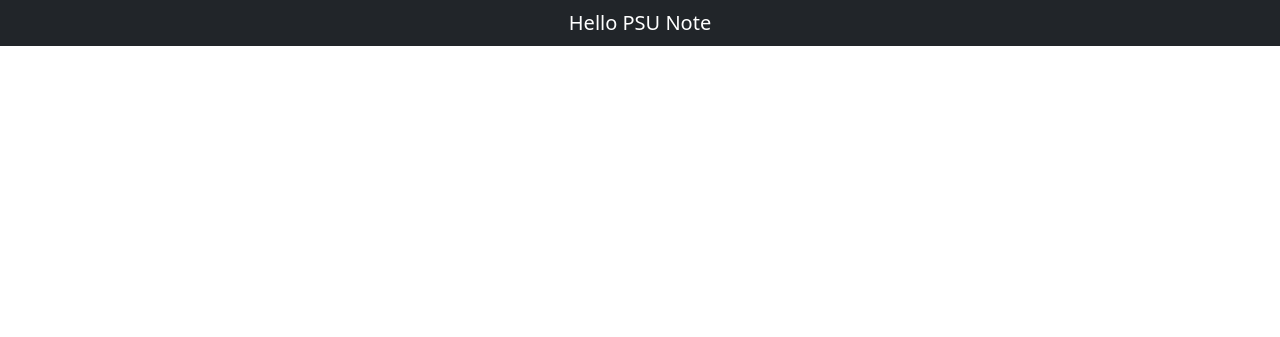
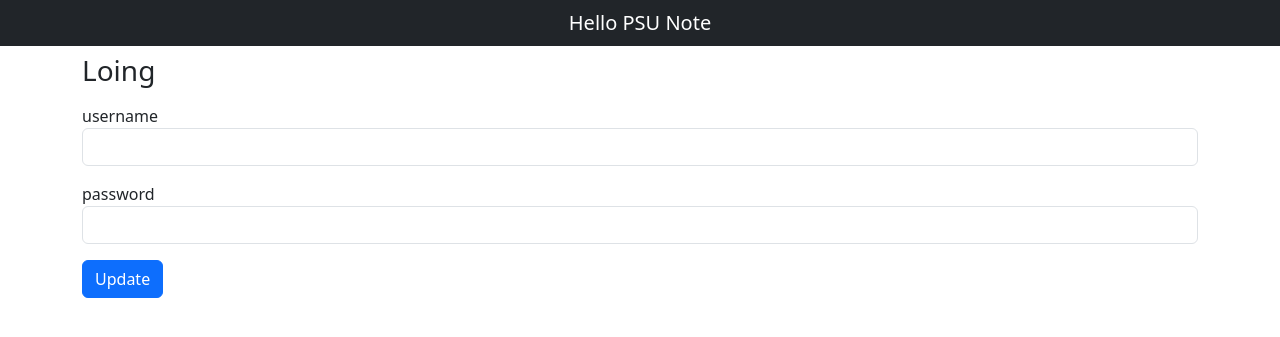
Before and after one commit to pisitklinnoy/Flask_web, a Flask app: page /login in a window 1280 px wide. Shown: the top 337 px of the page. Run offline with Flask 3, Linux system fonts and the light colour scheme; some libraries are stand-ins or nearby versions.

Commit message:
build username form ,password form and submit button

```diff
--- a/templates/login.html
+++ b/templates/login.html
@@ -1,3 +1,19 @@
 {% extends 'base.html' %}
 {% block body %}
+<h3 class="my-2">Loing</h3>
+<form action="" method="POST">
+    {{ form.hidden_tag() }}
+    <div class="form-group my-3">
+        {{ form.username.label }}
+        {{ form.username(class_='form-control',value=form_name) }} </div>
+    <div class="form-group my-3">
+        {{ form.password.label }}
+        {{ form.password(class_='form-control',value=form_name) }} </div>
+    {% if request.args.get('error') %}
+    <div>
+        <p class="text-danger"> {{ request.args.get('error') }} </p>
+    </div>
+    {% endif %}
+    <button type="submit" class="btn btn-primary">Update</button>
+</form>
 {% endblock %}
```
